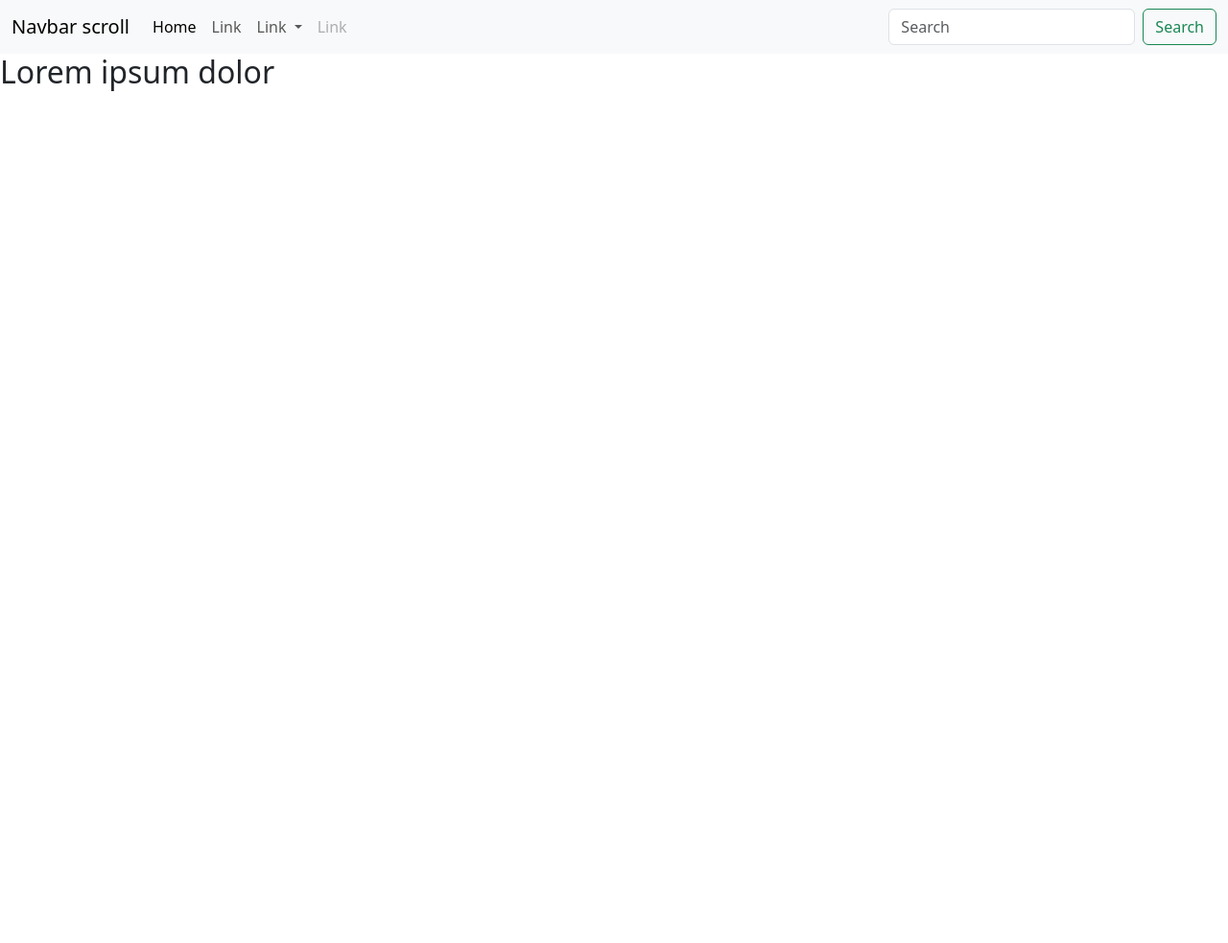
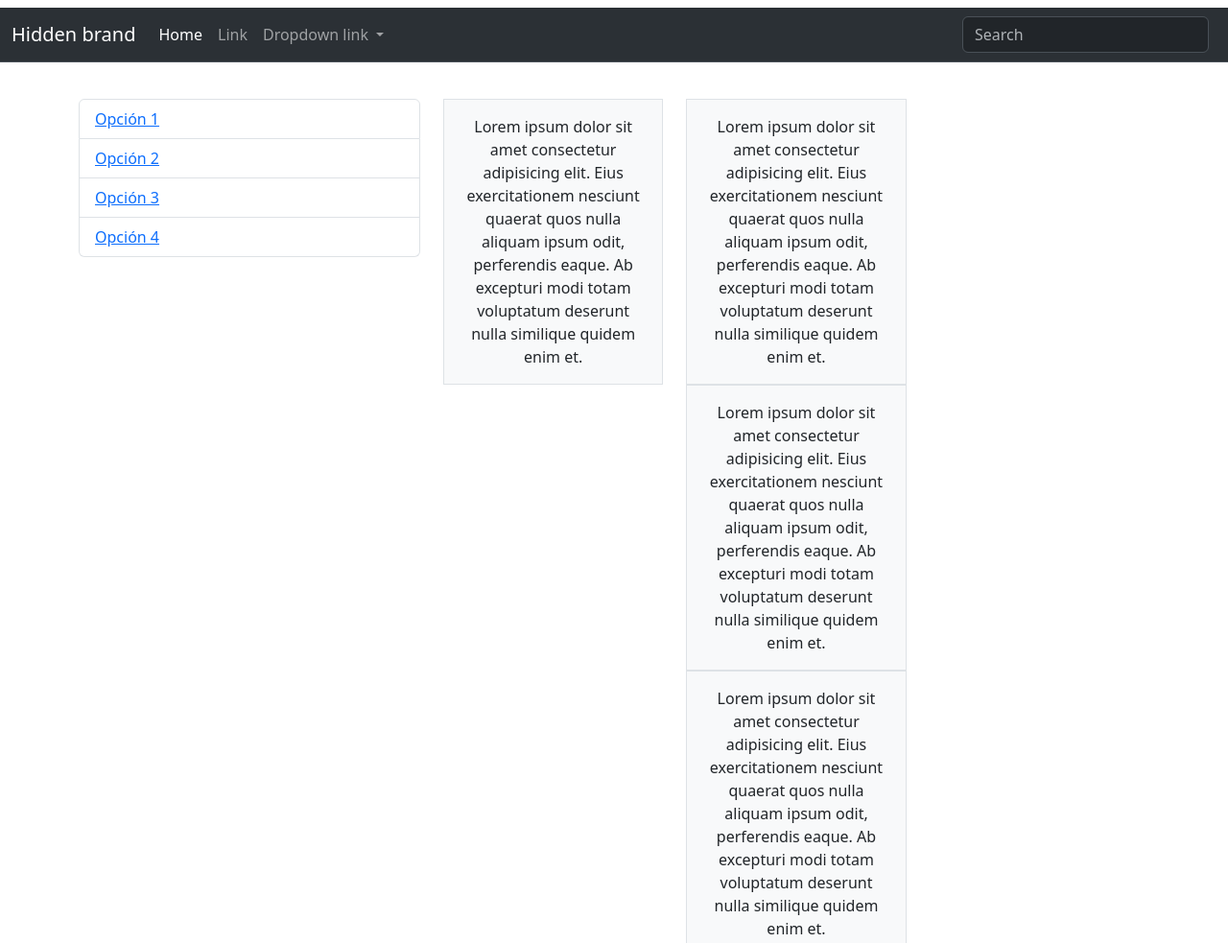
Before and after one commit to KathrinMohozzo/taller14.3, a plain HTML site: page index.html in a window 1280 px wide. Shown: the top 983 px of the page at 96% size. Before the commit the page ends 800 px from the top, so only its background shows below. Drawn offline with nearby package versions, Linux system fonts and the light colour scheme.

Commit message:
se hizo lo que se pudo (nada)

```diff
--- a/index.html
+++ b/index.html
@@ -1,63 +1,115 @@
 <!DOCTYPE html>
 <html lang="en">
 <head>
-    <meta charset="UTF-8">
-    <meta name="viewport" content="width=device-width, initial-scale=1.0">
-    <title>Actividad del taller num 14</title>
+  <meta charset="UTF-8">
+  <meta name="viewport" content="width=device-width, initial-scale=1.0">
+  <link href="https://cdn.jsdelivr.net/npm/bootstrap@5.3.2/dist/css/bootstrap.min.css" rel="stylesheet" integrity="sha384-T3c6CoIi6uLrA9TneNEoa7RxnatzjcDSCmG1MXxSR1GAsXEV/Dwwykc2MPK8M2HN" crossorigin="anonymous">
+  <link href="style.css" rel="stylesheet">
+  <title>Document</title>
+</head>
+<body class="grid-container">
 
-    <link href="https://cdn.jsdelivr.net/npm/bootstrap@5.3.2/dist/css/bootstrap.min.css" rel="stylesheet" integrity="sha384-T3c6CoIi6uLrA9TneNEoa7RxnatzjcDSCmG1MXxSR1GAsXEV/Dwwykc2MPK8M2HN" crossorigin="anonymous">
-
-</head>
-<body><nav class="navbar navbar-expand-lg bg-body-tertiary">
+<div class="navbar">
+  <nav class="navbar navbar-expand-lg bg-body-tertiary bg-secondary  border-bottom border-body"   data-bs-theme="dark">
     <div class="container-fluid">
-      <a class="navbar-brand" href="#">Navbar scroll</a>
-      <button class="navbar-toggler" type="button" data-bs-toggle="collapse" data-bs-target="#navbarScroll" aria-controls="navbarScroll" aria-expanded="false" aria-label="Toggle navigation">
+      <button class="navbar-toggler" type="button" data-bs-toggle="collapse"  data-bs-target="#navbarTogglerDemo01" aria-controls="navbarTogglerDemo01" aria-expanded="false" aria-label="Toggle navigation">
         <span class="navbar-toggler-icon"></span>
       </button>
-      <div class="collapse navbar-collapse" id="navbarScroll">
-        <ul class="navbar-nav me-auto my-2 my-lg-0 navbar-nav-scroll" style="--bs-scroll-height: 100px;">
+      <div class="collapse navbar-collapse" id="navbarTogglerDemo01">
+        <a class="navbar-brand" href="#">Hidden brand</a>
+
+        <ul class="navbar-nav me-auto mb-2 mb-lg-0">
+
           <li class="nav-item">
             <a class="nav-link active" aria-current="page" href="#">Home</a>
           </li>
+
           <li class="nav-item">
             <a class="nav-link" href="#">Link</a>
           </li>
-          <li class="nav-item dropdown">
-            <a class="nav-link dropdown-toggle" href="#" role="button" data-bs-toggle="dropdown" aria-expanded="false">
-              Link
-            </a>
+
+          <li class="nav-item">
+        <div class="dropdown">
+          <a class="nav-link dropdown-toggle" href="#" role="button" data-bs-toggle="dropdown" aria-expanded="false">
+            Dropdown link </a>
             <ul class="dropdown-menu">
               <li><a class="dropdown-item" href="#">Action</a></li>
               <li><a class="dropdown-item" href="#">Another action</a></li>
-              <li><hr class="dropdown-divider"></li>
               <li><a class="dropdown-item" href="#">Something else here</a></li>
             </ul>
           </li>
-          <li class="nav-item">
-            <a class="nav-link disabled" aria-disabled="true">Link</a>
-          </li>
+        </li>
+      </div>
+        <form class="d-flex" role="search">
+          <input class="form-control me-2  " type="search" placeholder="Search" aria-label="Search">
+        </form>
+
         </ul>
-        <form class="d-flex" role="search">
-          <input class="form-control me-2" type="search" placeholder="Search" aria-label="Search">
-          <button class="btn btn-outline-success" type="submit">Search</button>
-        </form>
+
       </div>
     </div>
   </nav>
+</div>
 
 
-  <h2>Lorem ipsum dolor</h2>
+<div class="container">
+  <div class="row">
+    <div class="col-lg-4 align-self-start">
+      <div>
+        <ul class="list-group list-group-vertical">
+          <li class="list-group-item"><a href="#">Opción 1</a></li>
+          <li class="list-group-item"><a href="#">Opción 2</a></li>
+          <li class="list-group-item"><a href="#">Opción 3</a></li>
+          <li class="list-group-item"><a href="#">Opción 4</a></li>
+        </ul>
+      </div>
+    </div>
 
-  <div id="carouselExampleAutoplaying" class="carousel slide" data-bs-ride="carousel">
-    <button class="carousel-control-prev" type="button" data-bs-target="#carouselExampleAutoplaying" data-bs-slide="prev">
-      <span class="carousel-control-prev-icon" aria-hidden="true"></span>
-      <span class="visually-hidden">Previous</span>
-    </button>
-    <button class="carousel-control-next" type="button" data-bs-target="#carouselExampleAutoplaying" data-bs-slide="next">
-      <span class="carousel-control-next-icon" aria-hidden="true"></span>
-      <span class="visually-hidden">Next</span>
-    </button>
+    <div class="col-lg-8">
+      <div class="row  row-cols-1 row-cols-md-2 row-cols-lg-3 g-4">
+        <div class="col">
+          <div class="p-3 border bg-light d-flex align-items-center justify-content-center">
+            <p class="m-0 text-center">Lorem ipsum dolor sit amet consectetur adipisicing elit. Eius exercitationem nesciunt quaerat quos nulla aliquam ipsum odit, perferendis eaque. Ab excepturi modi totam voluptatum deserunt nulla similique quidem enim et.</p>
+          </div>
+        </div>
+        <div class="col">
+          <div class="p-3 border bg-light d-flex align-items-center justify-content-center">
+            <p class="m-0 text-center">Lorem ipsum dolor sit amet consectetur adipisicing elit. Eius exercitationem nesciunt quaerat quos nulla aliquam ipsum odit, perferendis eaque. Ab excepturi modi totam voluptatum deserunt nulla similique quidem enim et.</p>
+          </div>
+          <div class="col">
+            <div class="p-3 border bg-light d-flex align-items-center justify-content-center">
+              <p class="m-0 text-center">Lorem ipsum dolor sit amet consectetur adipisicing elit. Eius exercitationem nesciunt quaerat quos nulla aliquam ipsum odit, perferendis eaque. Ab excepturi modi totam voluptatum deserunt nulla similique quidem enim et.</p>
+            </div>
+            <div class="col">
+              <div class="p-3 border bg-light d-flex align-items-center justify-content-center">
+                <p class="m-0 text-center">Lorem ipsum dolor sit amet consectetur adipisicing elit. Eius exercitationem nesciunt quaerat quos nulla aliquam ipsum odit, perferendis eaque. Ab excepturi modi totam voluptatum deserunt nulla similique quidem enim et.</p>
+              </div><div class="col-12">
+                <div class="p-3 border bg-light d-flex align-items-center justify-content-center">
+                  <p class="m-0 text-center">Lorem ipsum dolor sit amet consectetur adipisicing elit. Eius exercitationem nesciunt quaerat quos nulla aliquam ipsum odit, perferendis eaque. Ab excepturi modi totam voluptatum deserunt nulla similique quidem enim et.</p>
+                </div><div class="col-12">
+                  <div class="p-3 border bg-light d-flex align-items-center justify-content-center">
+                    <p class="m-0 text-center">Lorem ipsum dolor sit amet consectetur adipisicing elit. Eius exercitationem nesciunt quaerat quos nulla aliquam ipsum odit, perferendis eaque. Ab excepturi modi totam voluptatum deserunt nulla similique quidem enim et.</p>
+                  </div><div class="col-12">
+                    <div class="p-3 border bg-light d-flex align-items-center justify-content-center">
+                      <p class="m-0 text-center">Lorem ipsum dolor sit amet consectetur adipisicing elit. Eius exercitationem nesciunt quaerat quos nulla aliquam ipsum odit, perferendis eaque. Ab excepturi modi totam voluptatum deserunt nulla similique quidem enim et.</p>
+                    </div><div class="col-12">
+                      <div class="p-3 border bg-light d-flex align-items-center justify-content-center">
+                        <p class="m-0 text-center">Lorem ipsum dolor sit amet consectetur adipisicing elit. Eius exercitationem nesciunt quaerat quos nulla aliquam ipsum odit, perferendis eaque. Ab excepturi modi totam voluptatum deserunt nulla similique quidem enim et.</p>
+                      </div>
+
+        <!-- Repite este bloque para más columnas de párrafos -->
+      </div>
+    </div>
   </div>
+</div>
+
+
+
+
+
+
+
+
 
 
 
--- /dev/null
+++ b/style.css
@@ -0,0 +1,38 @@
+.grid-container {
+display: grid;
+gap: 10px;
+grid-template-areas:
+"navbar"
+"title"
+"option"
+"paragraph";
+}
+
+html {
+    height: 100%;
+}
+
+body{
+    height: 100%;
+}
+
+
+.navbar {
+    grid-area: navbar;
+    width: 100%;
+    margin-top: auto;
+}
+
+.container {
+    grid-area: paragraph;
+}
+
+
+@media (min-width: 960px){
+    .grid-container{
+        grid-template:
+        "navbar"
+        "title"
+        "option" "paragraph";
+    }
+}
```
